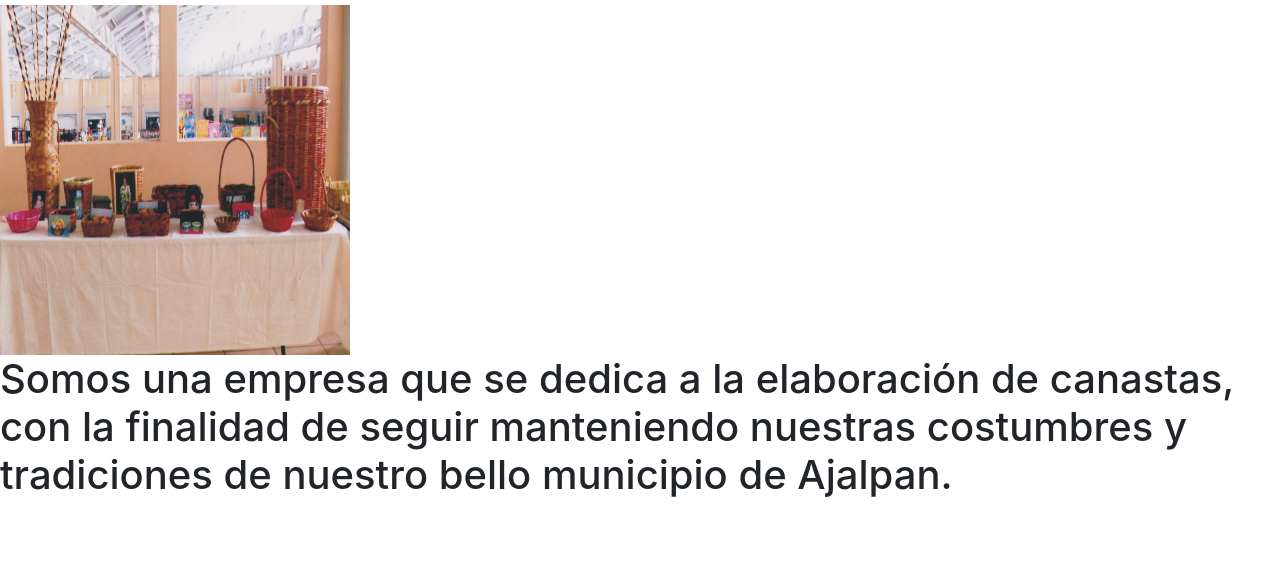
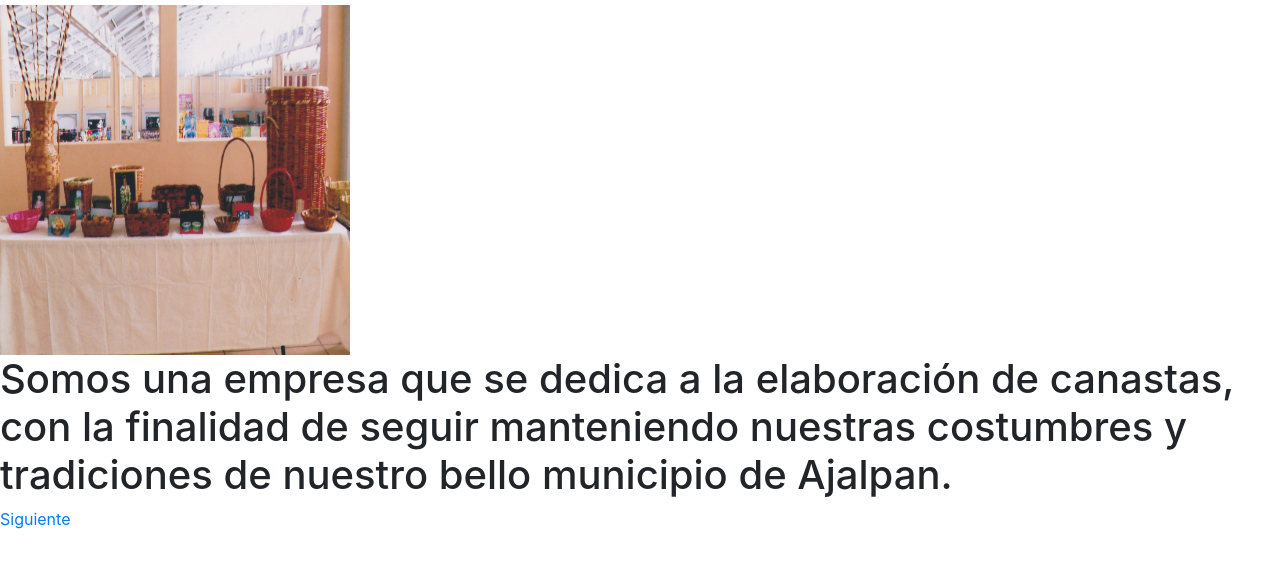
Before and after one commit to CruzVeronica/mypagweb.github.io, a plain HTML site: page index.html in a window 1280 px wide. Shown: the part 51-618 px from the top of the page. Drawn offline with nearby package versions, Linux system fonts and the light colour scheme.

Commit message:
Agregue el link para siguiente pagina

```diff
--- a/index.html
+++ b/index.html
@@ -35,6 +35,6 @@
             con la finalidad de seguir manteniendo nuestras costumbres y tradiciones de nuestro bello
             municipio de Ajalpan.</h1>
     </div>
-
+    <a href="pag1.html">Siguiente</a>
   </body>
 </html>
```
